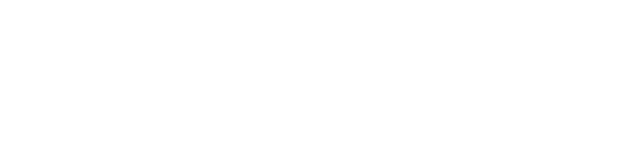
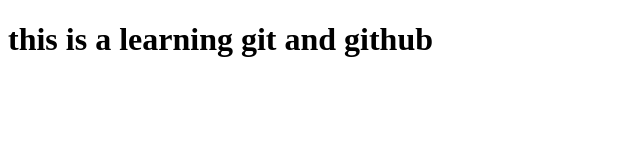
Before and after one commit to TanvirDevelopper/project-demo, a plain HTML site: page index.html in a window 1280 px wide. Shown: the whole page, without its empty margins (0-640 px from the left). Drawn offline with Linux system fonts and the light colour scheme.

Commit message:
the title add

```diff
--- a/index.html
+++ b/index.html
@@ -7,6 +7,7 @@
     <title>class 2</title>
 </head>
 <body>
+    <h1>this is a learning git and github</h1>
     <script src="js/script.js"></script>
 </body>
 </html>
```
